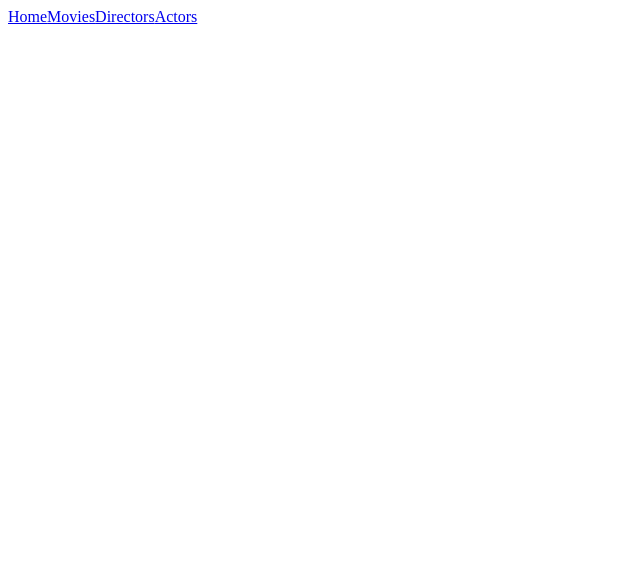
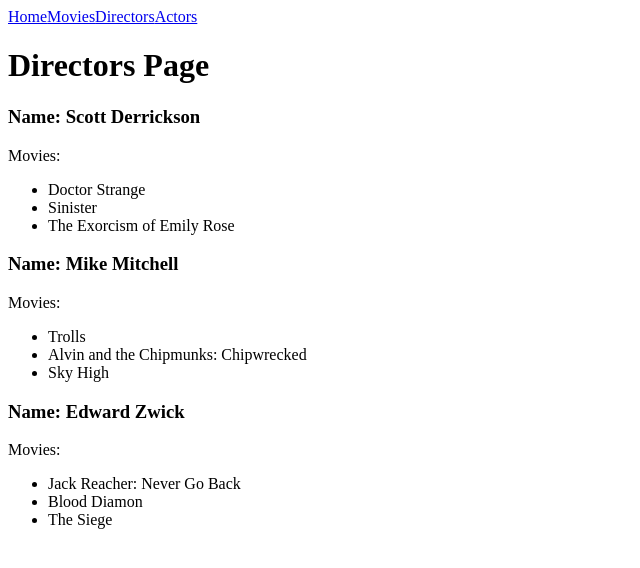
Before and after one commit to javier901/react-hooks-react-router-routes-lab, a React (Create React App) app: page /directors in a window 1280 px wide. Shown: the top 568 px of the page, without its empty margins (0-640 px from the left). Built offline with nearby package versions, Linux system fonts and the light colour scheme.

Commit message:
fix directors test with passing code

```diff
--- a/src/components/Directors.js
+++ b/src/components/Directors.js
@@ -2,7 +2,22 @@
 import { directors } from '../data';
 
 const Directors = () => {
-  return (<div />);
+  return (
+    <div>
+      <h1>Directors Page</h1>
+      {directors.map((director, index) => (
+          <div key={index}>
+              <h3>Name: {director.name}</h3>
+              <p>Movies:</p>
+              <ul>
+                  {director.movies.map((movie, index) => (
+                      <li key={index}>{movie}</li>
+                  ))}
+              </ul>
+          </div>
+      ))}
+    </div>
+  );
 }
 
 export default Directors
```
Also changed, not shown: test/DirectorsTest.js (+6 -5 lines).
